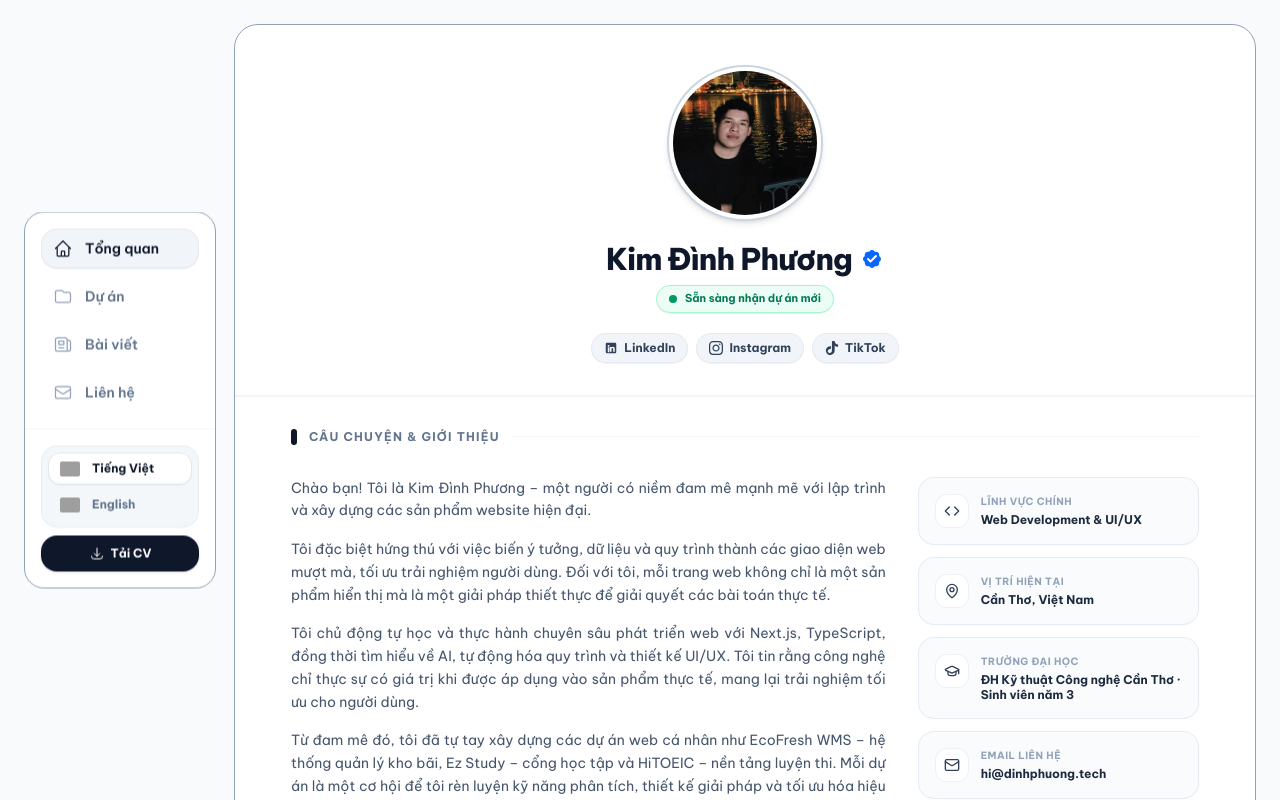
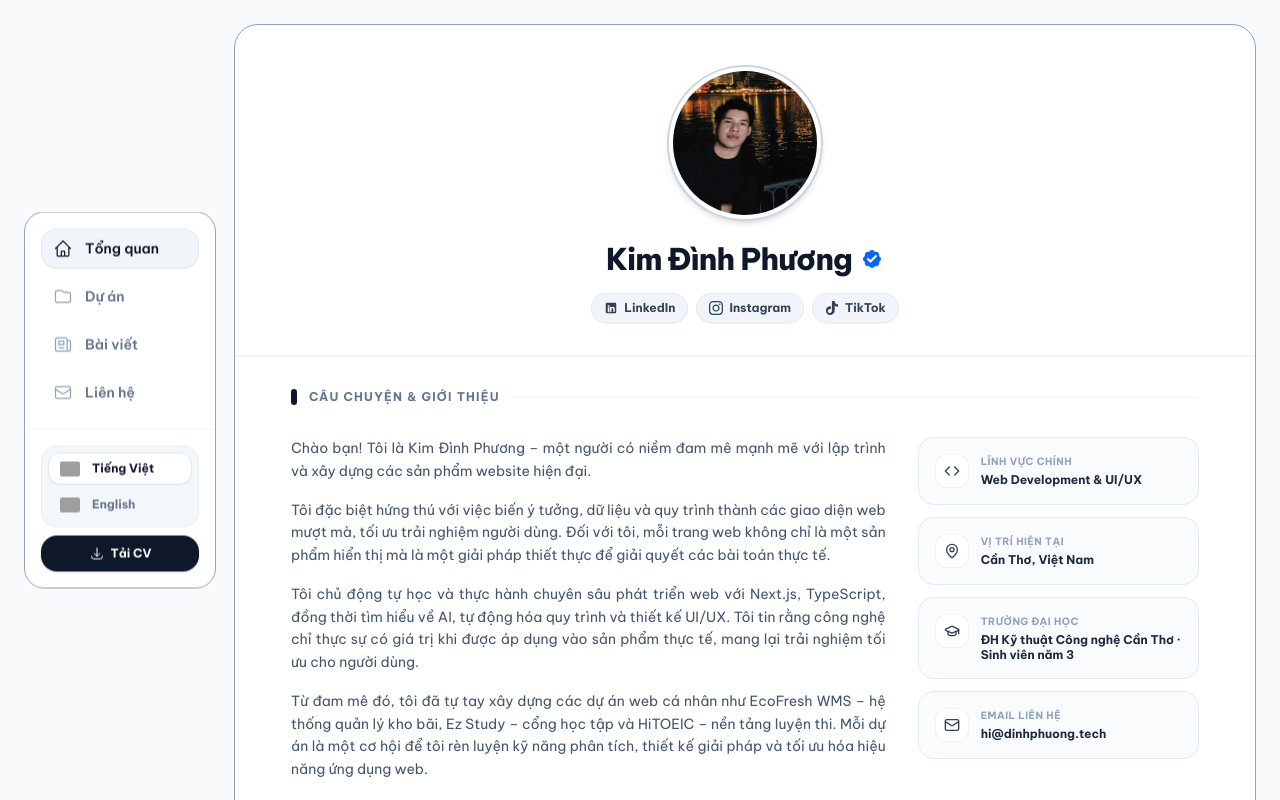
Before and after one commit to dinhphuong25/portfolio1, a Next.js app: page / in a window 1280 px wide. Shown: the top 800 px of the page. Built offline with nearby package versions, Linux system fonts and the light colour scheme; grey boxes are pictures that could not be loaded.

Commit message:
fix: remove 'available for new projects' badge from profile header

```diff
--- a/src/components/ProfileHeader.tsx
+++ b/src/components/ProfileHeader.tsx
@@ -52,19 +52,6 @@ export default function ProfileHeader({ onMessage: _onMessage }: ProfileHeaderPr
                     </span>
                 </motion.h1>
 
-                {/* Available for Work Status Badge */}
-                <motion.div
-                    initial={{ opacity: 0, y: 10 }}
-                    animate={{ opacity: 1, y: 0 }}
-                    transition={{ duration: 0.4, delay: 0.12 }}
-                    className="inline-flex items-center gap-2 px-3 py-1 rounded-full bg-emerald-50 dark:bg-emerald-950/60 border border-emerald-200 dark:border-emerald-800/80 text-[11px] font-bold text-emerald-700 dark:text-emerald-300 mt-1 mb-2 shadow-2xs"
-                >
-                    <span className="relative flex h-2 w-2">
-                        <span className="animate-ping absolute inline-flex h-full w-full rounded-full bg-emerald-400 opacity-75" />
-                        <span className="relative inline-flex rounded-full h-2 w-2 bg-emerald-600 dark:bg-emerald-400" />
-                    </span>
-                    <span>{language === 'vi' ? 'Sẵn sàng nhận dự án mới' : 'Available for new projects'}</span>
-                </motion.div>
                 {/* Social Links Row */}
                 <motion.div
                     initial={{ opacity: 0, y: 10 }}
```
